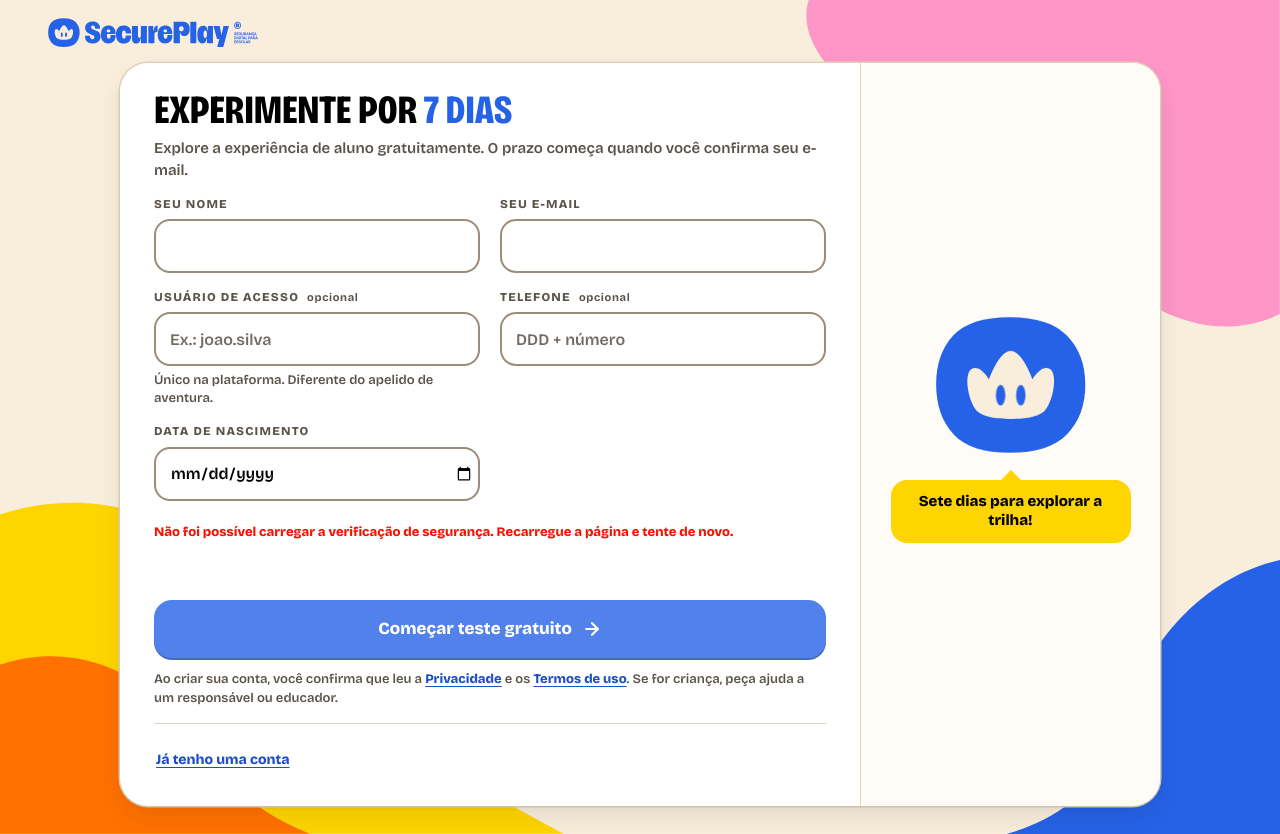
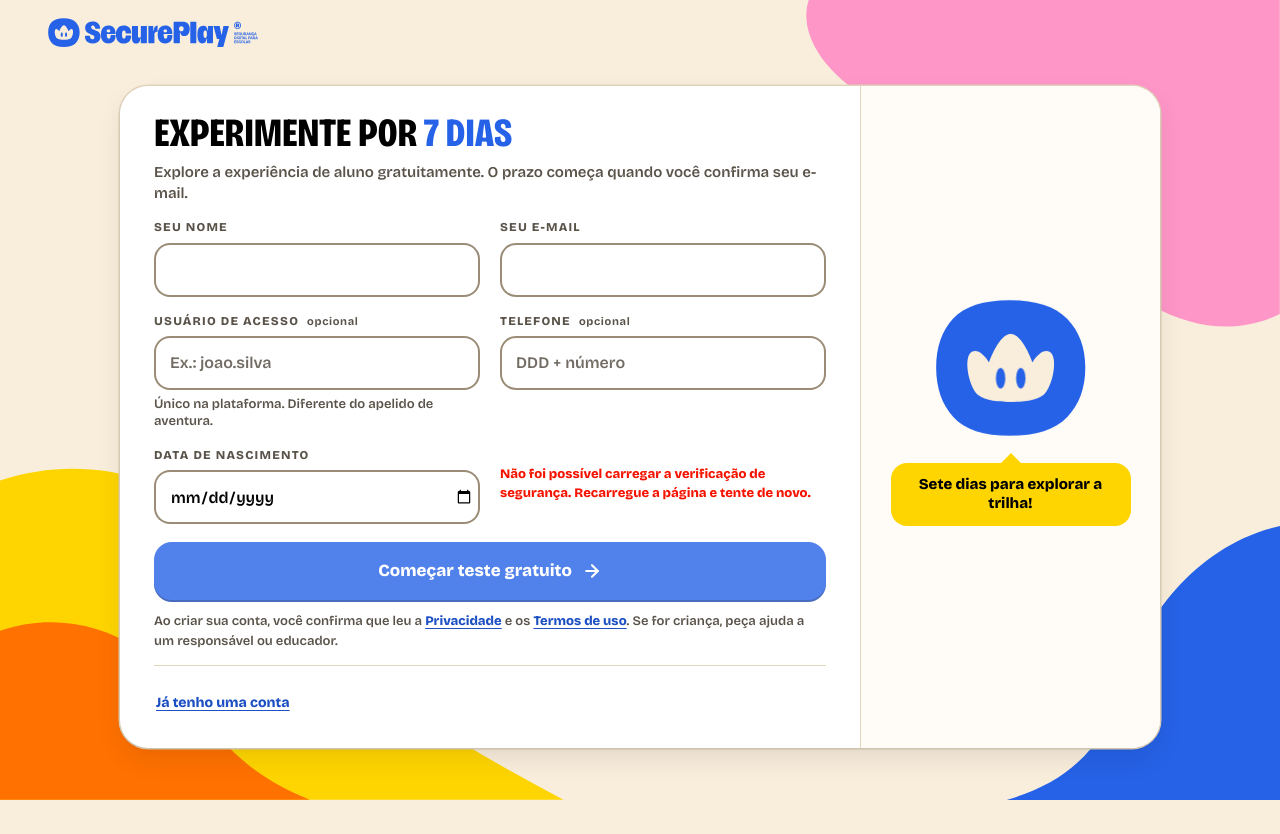
Before and after one commit to Guilherme-Fadel/SecurePlay, a React (Vite) app in the folder frontend/: page /teste-gratuito in a window 1280 px wide. After the commit the page ends 800 px from the top, so only its background shows below. Built offline with nearby package versions, Linux system fonts and the light colour scheme; no server answers.

Commit message:
style(cadastro): captcha ao lado da data de nascimento em telas largas
A partir de 1100 px a coluna comporta os 300 px do widget; abaixo disso ele
continua em linha própria.

```diff
--- a/frontend/src/components/shared/public-account.css
+++ b/frontend/src/components/shared/public-account.css
@@ -111,6 +111,10 @@
 .pas-form { display: flex; flex-direction: column; gap: 16px; }
 .pas-form--grid { display: grid; grid-template-columns: repeat(2, minmax(0, 1fr)); align-items: start; gap: 16px 20px; }
 .pas-form--grid > .pas-submit { grid-column: 1 / -1; }
+/* Com espaço para os 300 px do widget, o captcha ocupa a coluna livre ao lado da data de nascimento. */
+@media (min-width: 1100px) {
+  .pas-form--grid > .turnstile-field { grid-column: auto; align-self: end; }
+}
 .pas-field { display: flex; flex-direction: column; gap: 6px; min-width: 0; }
 .pas-label { display: flex; flex-wrap: wrap; align-items: baseline; gap: 4px 8px; color: var(--pas-muted); font-size: 12px; font-weight: 800; letter-spacing: .1em; text-transform: uppercase; }
 .pas-optional { color: var(--pas-muted); font-size: 11px; font-weight: 700; letter-spacing: .06em; text-transform: lowercase; }
```
